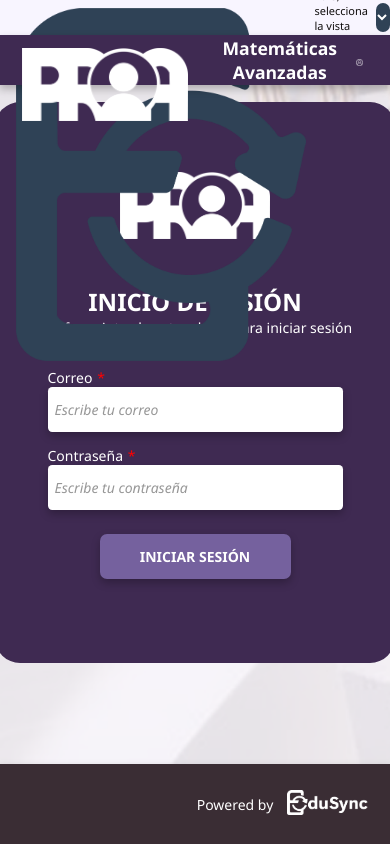
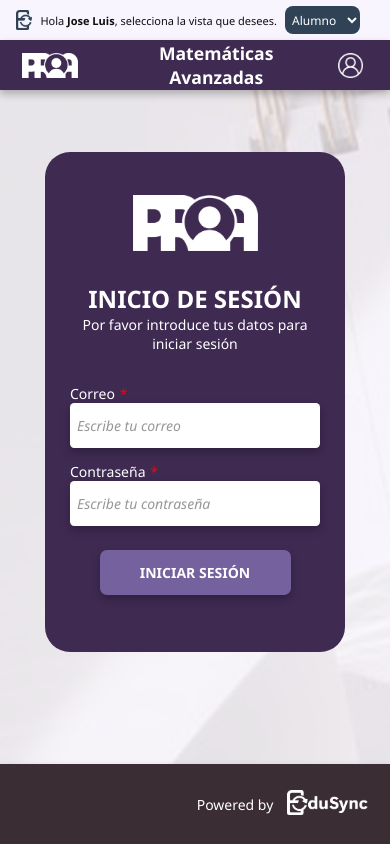
Before and after one commit to hjudith08/PROA, a PHP site: page /app/Proa/LoginProa.php in a window 390 px wide. Run offline with PHP 8.4, Linux system fonts and the light colour scheme.

Commit message:
header responsive selector + login proa responsive

```diff
--- a/src/app/Proa/LoginProa.php
+++ b/src/app/Proa/LoginProa.php
@@ -14,7 +14,7 @@
 <!-- Header de Proa (móvil y ordenador) -->
 <?php include '../includes/proaInc/menuProa.inc'; ?>
 
-    <main>
+    <div class="contenido">
         <div class="panel">
             <img src="../../imagenes/LogosProaBlanco.png" alt="">
             <div class="textos">
@@ -31,7 +31,7 @@
                 <input id="iniciar-sesion" type="submit" value="INICIAR SESIÓN">
             </form>
         </div>
-    </main>
+</div>
 
     <!-- Footer de Proa -->
 <?php include '../includes/proaInc/footerProa.inc'; ?>
--- a/src/app/includes/proaInc/menuProa.inc
+++ b/src/app/includes/proaInc/menuProa.inc
@@ -1,5 +1,8 @@
 
 <?php
+
+$pagina_actual = basename($_SERVER['PHP_SELF']);
+
 // apaño temporal para evitar el login
 
 $dataEdu = [
@@ -9,7 +12,7 @@
   ];
 
 $userdata = [
-    'rol' => 'profesor',
+    'rol' => 'alumno',
     'nombre' => 'Xexi',
     'apellidos' => 'Mexi',
     'id' => 3,
@@ -21,6 +24,41 @@
   ];
 
 ?>
+
+<?php
+if ($pagina_actual == 'loginProa.php') {
+?>
+
+<!-- Cabecera de seleccion de usuario -->
+<header class="header-selector-usuario">
+    <a class="logo-edusync" href="../../"><img src="../../imagenes/LogoEduSyncAzulV3.png" alt="logo de EduSync"></a>
+    <span> Hola <strong><?php echo $dataEdu['nombre'] . " " . $dataEdu['apellidos']; ?></strong>, selecciona la vista que desees.</span>
+
+    <!-- Versión para ordenador -->
+    <div class="botones-selector-ordenador">
+        <button <?php echo ($userdata['rol'] == 'alumno') ? 'class="vista-seleccionada" disabled' : ''; ?> id="vista-alumno" onclick="location.href='profeAlumno/inicioGeneral.php'">Alumno</button>
+        <button <?php echo ($userdata['rol'] == 'profesor') ? 'class="vista-seleccionada" disabled' : ''; ?>  id="vista-profesor" onclick="location.href='profeAlumno/inicioGeneral.php'">Profesor</button>
+        <button <?php echo ($userdata['rol'] == 'pas') ? 'class="vista-seleccionada" disabled' : ''; ?> id="vista-pas" onclick="location.href='pas/inicioPas.php'">Pas</button>
+    </div>
+
+    <!-- Versión para móvil -->
+    <div class="botones-selector-movil">
+        <select name="selector-vista" id="selector-vista" onchange="seleccionDeVista(this)">
+            <option value="" <?php echo ($userdata['rol'] == 'alumno' || $userdata['rol'] == 'profesor' || $userdata['rol'] == 'pas') ? 'disabled' : ''; ?>>
+            Vistas</option>
+            <option value="alumno" <?php echo ($userdata['rol'] == 'alumno') ? 'selected' : ''; ?>>Alumno</option>
+            <option value="profesor"<?php echo ($userdata['rol'] == 'profesor') ? 'selected' : ''; ?>>Profesor</option>
+            <option value="pas" <?php echo ($userdata['rol'] == 'pas') ? 'selected' : ''; ?>>Pas</option>
+        </select>
+    </div>
+</header>
+
+
+<?php
+}
+elseif ($pagina_actual != 'loginProa.php') {
+?>
+
 <!-- Cabecera de seleccion de usuario -->
 <header class="header-selector-usuario">
     <a class="logo-edusync" href="../../../"><img src="../../../imagenes/LogoEduSyncAzulV3.png" alt="logo de EduSync"></a>
@@ -45,11 +83,6 @@
     </div>
 </header>
 
-<?php
-$pagina_actual = basename($_SERVER['PHP_SELF']);
-
-if ($pagina_actual != 'loginProa.php') {
-?>
 <!-- Cabecera de las páginas de proa-->
 <header class="header-proa">
     <!-- Elementos a la izquierda del header -->
--- a/src/css/proaCSS/estilosBaseProa.css
+++ b/src/css/proaCSS/estilosBaseProa.css
@@ -103,7 +103,7 @@
 .ubicacion-actual{
     font-weight: 600;
 }
-/*region --- MENU --- */
+/*region --- MENU del Selector usuario --*/
 .header-selector-usuario{
     display: flex;
     position: fixed;
@@ -129,8 +129,8 @@
 }
 .botones-selector-ordenador button{
     border: none;
-    background-color: var(--color-boton-edusync);
-    color: var(--color-texto-claro-edusync);
+    background-color: var(--color-fondo-edusync);
+    color: var(--color-texto-edusync);
     border-radius: 10px;
     padding: 0.5rem 1rem;
     cursor: pointer;
@@ -145,8 +145,8 @@
 }
 
 button.vista-seleccionada{
-    background-color: var(--color-fondo-edusync);
-    color: var(--color-texto-edusync);
+    background-color: var(--color-boton-edusync);
+    color: var(--color-texto-claro-edusync);
     cursor: not-allowed;
 }
 
@@ -237,6 +237,9 @@
 
 }
 
+/*endregion*/
+
+/* -- region Menu de Usuario + Popup --*/
 #menu-usuario {
     inset: unset;
     top: anchor(bottom);
@@ -302,6 +305,7 @@
     justify-content:  space-between;
     filter: drop-shadow(var(--sombra-generica));
     overflow: hidden;
+    z-index: 101;
 }
 
 .popup-contenido-C{
@@ -359,6 +363,7 @@
     width: 100vw;
     height: 100vh;
     background-color: rgba(0, 0, 0, 0.5); /* Fondo oscuro semitransparente */
+    z-index: 100;
 }
 
 /* endregion */
--- a/src/css/proaCSS/loginProa.css
+++ b/src/css/proaCSS/loginProa.css
@@ -1,29 +1,5 @@
-/* region --- RESET --- */
-* { margin: 0; padding: 0; }
-*, *::before, *::after { box-sizing: border-box; }
-
-body { min-height: 100dvh; }
-input, button, textarea, select { font: inherit; }
-
-p { text-wrap: pretty; }
-h1, h2, h3, h4, h5, h6 { text-wrap: balance; }
-
-img, video, svg { height: auto; max-width: 100%; }
-
-@media (prefers-reduced-motion: reduce)  {
-    *, *::before, *::after {
-        animation-duration: 0.01ms !important;
-        animation-iteration-count: 1 !important;
-        transition-duration: 0.01ms !important;
-        scroll-behavior: auto !important;
-        transition: none;
-    }
-}
-
-a { color: inherit; }
-/* endregion */
-
-:root {
+    /* region --- VARIABLES --- */
+    :root {
     /* Colores */
     --color-principal: #3f2a52;
     --color-principal-claro: #75619e;
@@ -35,24 +11,47 @@
     --color-borde: #75619e;
     --color-texto: #333333;
     --color-texto-claro: #6b6b6b;
+
     /* Sombras */
     --sombra-generica: 0px 4px 8px 0px rgba(0, 0, 0, 0.25);
     --sombra-interior: inset 0px 4px 4px rgba(0, 0, 0, 0.25);
 
     /* Tamaños */
-    --altura-header: 80px;
+    --altura-header: 60px;
     --altura-footer: 80px;
+    --ancho-sidebar: 200px;
+
+    /*EduSync*/
+
+    --header-selector: 40px;
+    --color-primario-edusync: #0D273D;
+    --color-secundario-edusync: #2F4256;
+    --color-fondo-edusync: #F1F5FF;
+    --color-texto-edusync: #333333;
+    --color-texto-claro-edusync: #FFFFFF;
+    --color-boton-edusync: #2F4256;
+    --color-boton-hover-edusync: #3D5166;
 }
+    /* endregion */
+
 
 body {
     font-family: 'Segoe UI', sans-serif;
     color: var(--color-blanco);
-    height: 100vh;
     background-image: url(../../imagenes/fondoProaLogin.png);
     background-size: cover;
     display: flex;
     flex-direction: column;
-    justify-content: space-between;
+    align-items: center;
+    overflow: hidden;
+}
+
+
+ .contenido {
+    grid-area: contenido;
+    padding:0;
+    min-height: calc(100vh - var(--altura-footer) - var(--header-selector));
+    display: flex;
     align-items: center;
 }
 
@@ -137,24 +136,20 @@
 }
 
 .panel {
+    transition: all .3s ease-in-out;
     height: 561px;
     width: 541px;
     display: flex;
     justify-content: center;
     align-items: center;
     flex-direction: column;
-    min-width: 400px;
+    min-width: 300px;
     background-color: var(--color-principal);
     border-radius: 25px;
     box-shadow: var(--sombra-generica);
     padding: .5rem;
 }
 
-main {
-    display: grid;
-    place-content: center;
-    height: calc(100dvh - var(--altura-footer));
-}
 
 .panel > h1 {
     font-size: 1.5em;
@@ -195,7 +190,7 @@
     animation: fadeIn 0.3s ease-in-out;
 }
 
-@media (max-width: 768px) {
+@media screen and (max-width: 777px) {
     main {
         padding: 10px;
         display: flex;
@@ -205,7 +200,7 @@
     }
 
     .panel {
-        width: 365px;
+        width: 400px;
         padding: 20px;
         box-shadow: none;
         border-radius: 25px;
@@ -231,3 +226,45 @@
         font-size: 0.9rem;
     }
 }
+
+@media screen and (max-width: 440px) {
+     main {
+        padding: 10px;
+        display: flex;
+        flex-direction: column;
+        justify-content: center;
+        align-items: center;
+    }
+
+    .panel {
+        width: 300px;
+        height: 500px;
+    }
+
+    .panel img{
+        width: 125px;
+    }
+
+    input{
+        width: 250px;
+    }
+
+    form {
+        display: flex;
+        flex-direction: column;
+    }
+
+    .error-mensaje,
+    .exito-mensaje {
+        font-size: 0.85rem;
+        padding: 10px;
+    }
+
+    a {
+        font-size: 0.9rem;
+    }
+
+    .textos{
+        margin-top: 1rem;
+    }
+}
```
Also changed, not shown: src/app/proa/profeAlumno/inicioGeneral.php (+19 -0 lines), src/js/proaJS/funcionesBase.js (+19 -1 lines), src/app/proa/profeAlumno/tareas.php (line endings or trailing spaces).
